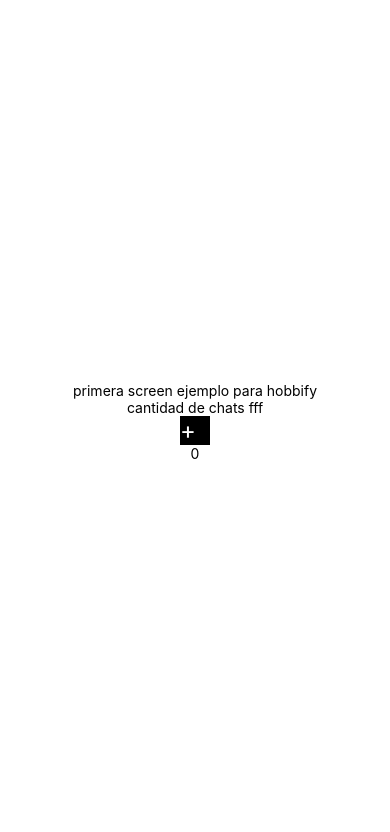
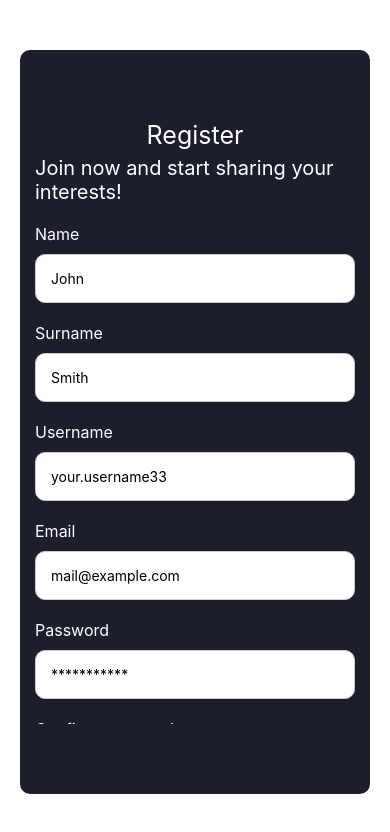
Before and after one commit to lordjnux/frontend-hobbify, a React Native app: screen / in a window 390 px wide. Shown: the top 832 px of the page. Built offline with nearby package versions, Linux system fonts and the light colour scheme.

Commit message:
Creación de formulario de registro

```diff
--- a/App.js
+++ b/App.js
@@ -1,7 +1,8 @@
 import { StatusBar } from "expo-status-bar";
 import { StyleSheet, Text, View } from "react-native";
 import HomeScreen from "./src/screens/HomeScreen";
+import Register from "./src/screens/Register";
 
 export default function App() {
-  return <HomeScreen />;
+  return <Register />;
 }
--- /dev/null
+++ b/src/screens/Register.js
@@ -0,0 +1,151 @@
+import { StatusBar } from "expo-status-bar";
+import { Button, TextInput,View, Text, StyleSheet,ScrollView,TouchableOpacity } from "react-native";
+import { Formik } from 'formik';
+import React from "react";
+
+const Register = () => {
+    return (
+        <View style={styles.container}>
+            <Formik
+     initialValues={{ email: '',
+     name:'',
+     surname: '',
+     username: '',
+     password:'',
+     confirmPassword: '' }}
+     onSubmit={values => console.log(values)}
+   >
+     {({ handleChange, handleBlur, handleSubmit, values }) => (
+        <ScrollView>
+
+       <View style={styles.form}>
+        <Text style={[styles.text, styles.title]}>Register</Text>
+        <Text style={[styles.text, styles.description]}>Join now and start sharing your interests!</Text>
+            <View style={styles.formSection}>
+                <Text style={styles.text}>Name</Text>
+                <TextInput
+                    style={styles.input}
+                    onChangeText={handleChange('name')}
+                    onBlur={handleBlur('name')}
+                    placeholder="John"
+                    value={values.name}
+                />
+            </View>
+            <View style={styles.formSection}>
+                <Text style={styles.text}>Surname</Text>
+                <TextInput
+                    style={styles.input}
+                    onChangeText={handleChange('surname')}
+                    onBlur={handleBlur('surname')}
+                    placeholder="Smith"
+                    value={values.surname}
+                />
+            </View>
+            <View style={styles.formSection}>
+                <Text style={styles.text}>Username</Text>
+                <TextInput
+                    style={styles.input}
+                    onChangeText={handleChange('username')}
+                    onBlur={handleBlur('username')}
+                    placeholder="your.username33"
+                    value={values.username}
+                />
+            </View>
+            <View style={styles.formSection}>
+                <Text style={styles.text}>Email</Text>
+                <TextInput
+                    style={styles.input}
+                    onChangeText={handleChange('email')}
+                    onBlur={handleBlur('email')}
+                    placeholder="mail@example.com"
+                    value={values.email}
+                />
+            </View>
+            <View style={styles.formSection}>
+                <Text style={styles.text}>Password</Text>
+                <TextInput
+                    style={styles.input}
+                    onChangeText={handleChange('password')}
+                    onBlur={handleBlur('password')}
+                    value={values.password}
+                    placeholder="***********"
+                    secureTextEntry={true}
+                />
+            </View>
+            <View style={styles.formSection}>
+                <Text style={styles.text}>Confirm password</Text>
+                <TextInput
+                    style={styles.input}
+                    onChangeText={handleChange('confirmPassword')}
+                    onBlur={handleBlur('confirmPassword')}
+                    value={values.confirmPassword}
+                    placeholder="***********"
+                    secureTextEntry={true}
+                />
+            </View>
+
+            <TouchableOpacity style={styles.button} onPress={handleSubmit}>
+                <Text style={styles.buttonText}>Submit</Text>
+            </TouchableOpacity>
+       </View>
+        </ScrollView>
+     )}
+   </Formik>
+        </View>
+    )
+}
+
+const styles = StyleSheet.create({
+    container: {
+        flex: 1,
+        justifyContent: 'center',
+        alignItems: 'center',
+        paddingHorizontal: 15,
+        paddingVertical: 70,
+        backgroundColor: '#1D1E2C',
+        marginVertical:50,
+        marginHorizontal:20,
+        borderRadius: 10,
+    },
+    form: {
+        flex: 1,
+        width: "100%",
+    },
+    formSection: {
+        marginTop:20
+    },
+    input: {
+        borderWidth: 1,
+        borderColor: '#ccc',
+        padding: 15,
+        marginTop: 10,
+        width: '100%',
+        backgroundColor: 'white',
+        borderRadius: 10
+    },
+    text: {
+        color: 'white',
+        fontSize: 16
+    },
+    title: {
+        alignSelf: 'center',
+        fontSize:25,
+        marginBottom:6
+    },
+    description: {
+        alignSelf: 'center',
+        fontSize:20
+    },
+    button: {
+        backgroundColor: '#7E78D2',
+        marginTop:40,
+        borderRadius: 10
+    },
+    buttonText: {
+        color: 'white',
+        alignSelf: 'center',
+        padding: 15,
+    }
+})
+
+export default Register;
```
